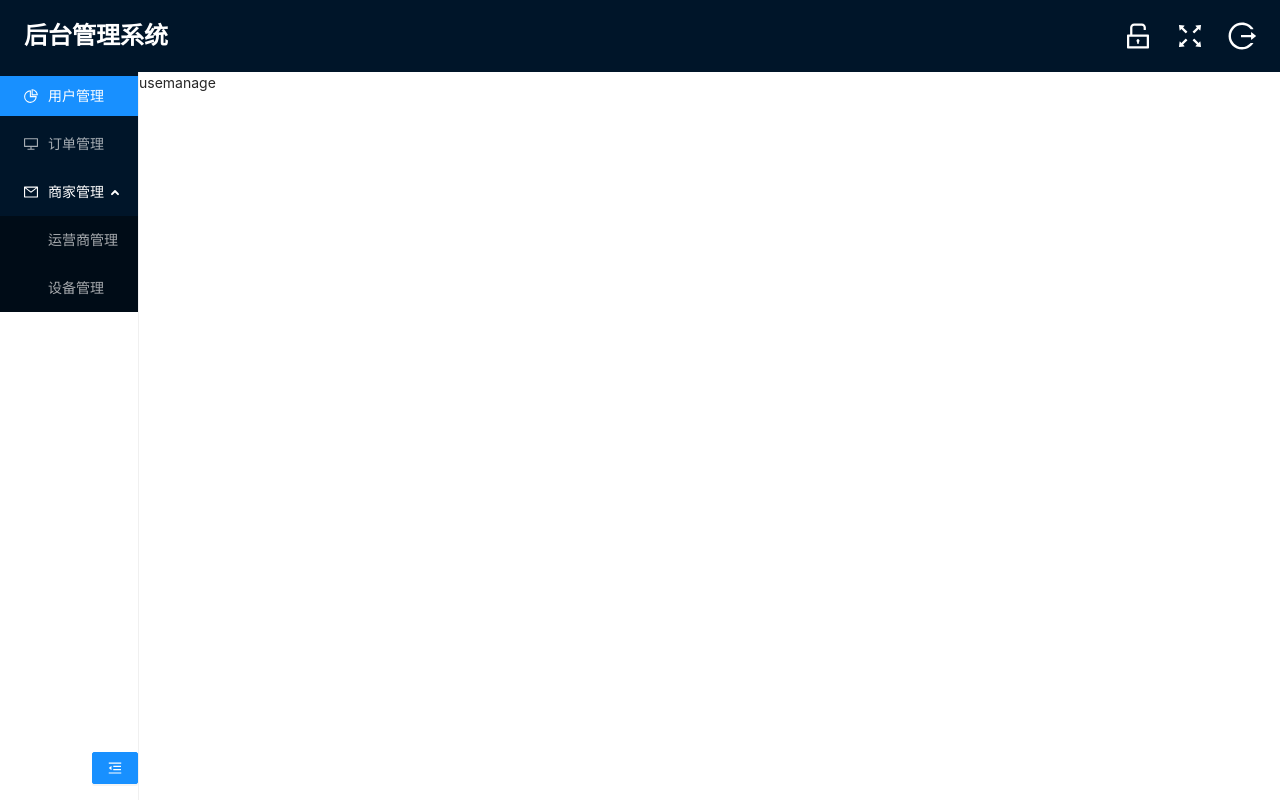
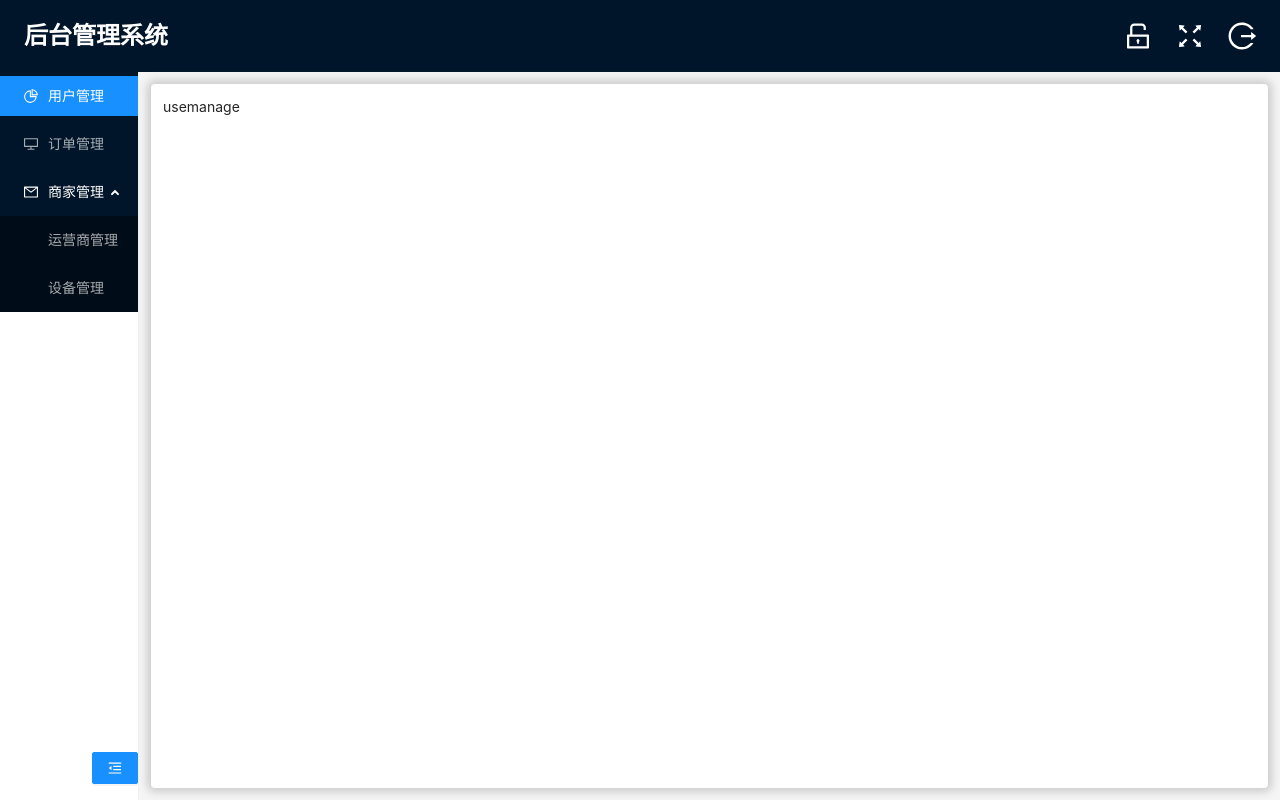
Before and after one commit to ktb1207/react_project_repository, a React app in the folder react-admin-project/: page /#/home in a window 1280 px wide. Built offline with nearby package versions, Linux system fonts and the light colour scheme; sample sign-in values are in the browser's storage.

Commit message:
页面基本就绪，下一步具体页面开发

```diff
--- a/react-admin-project/src/page/home/Home.js
+++ b/react-admin-project/src/page/home/Home.js
@@ -28,6 +28,7 @@ class Home extends Component {
             <LeftMenus></LeftMenus>
           </div>
           <div className="right-container">
+            <div className="home-router-shadow">
               <Router>
                 <Switch>
                   <Route
@@ -65,6 +66,7 @@ class Home extends Component {
             </div>
           </div>
         </div>
+      </div>
     )
   }
 }
--- a/react-admin-project/src/page/home/home.scss
+++ b/react-admin-project/src/page/home/home.scss
@@ -11,9 +11,21 @@
     .left-menu-wrp{
       flex: 0 0 auto;
       border-right:1px solid $gray3;
+      overflow-y: auto;
     }
     .right-container{
       flex: 1 1 auto;
+      background-color: $gray2;
+      padding:12px;
+      .home-router-shadow{
+        height: 100%;
+        width: 100%;
+        padding:12px;
+        overflow: hidden;
+        background-color: #fff;
+        border-radius: 4px;
+        box-shadow: 0 0 8px 4px #ccc;
+      }
     }
   }
 }
--- a/react-admin-project/src/page/login/Login.js
+++ b/react-admin-project/src/page/login/Login.js
@@ -38,7 +38,7 @@ class About extends Component {
       })
     }
   }
-  onFinish = async(values) => {
+  onFinish = (values) => {
     this.setState({loginLoading: true})
     const postData = {
       name: values.username,
@@ -46,36 +46,36 @@ class About extends Component {
     }
     const isRemember = values.remember;
     const { history } = this.props;
-    try {
-      await api.postUserLogin(postData).then(res => {
-        if (res.code === 0) {
-          const token = res.data.token;
-          // 登录token
-          util.setToken(token)
-          // 记住用户名密码
-          if (isRemember) {
-            const cookieValue = `row1=${values.username}&row2=${values.password}`
-            util.setCookie('system_remember_login', cookieValue)
-          }
-          // 跳转home页
-          this.setState({loginLoading: false},() => {
-            history.replace('/home')
-          })
-        }
-      })
-    } catch (error) {
-      console.log(error)
-      this.setState({loginLoading: false})
-    }
+    // try {
+    //   await api.postUserLogin(postData).then(res => {
+    //     if (res.code === 0) {
+    //       const token = res.data.token;
+    //       // 登录token
+    //       util.setToken(token)
+    //       // 记住用户名密码
+    //       if (isRemember) {
+    //         const cookieValue = `row1=${values.username}&row2=${values.password}`
+    //         util.setCookie('system_remember_login', cookieValue)
+    //       }
+    //       // 跳转home页
+    //       this.setState({loginLoading: false},() => {
+    //         history.replace('/home')
+    //       })
+    //     }
+    //   })
+    // } catch (error) {
+    //   console.log(error)
+    //   this.setState({loginLoading: false})
+    // }
 
-    // this.setState({loginLoading: false},() => {
-    //   util.setToken('asdfghjk123qwertyu')
-    //   if (isRemember) {
-    //     const cookieValue = `row1=${values.username}&row2=${values.password}`
-    //     util.setCookie('system_remember_login', cookieValue)
-    //   }
-    //   history.replace('/home')
-    // })
+    this.setState({loginLoading: false},() => {
+      util.setToken('asdfghjk123qwertyu')
+      if (isRemember) {
+        const cookieValue = `row1=${values.username}&row2=${values.password}`
+        util.setCookie('system_remember_login', cookieValue)
+      }
+      history.replace('/home')
+    })
   }
   onFinishFailed = (failes) => {
     console.log(failes)
```
Lines whose indentation alone changed are shown as unchanged.
